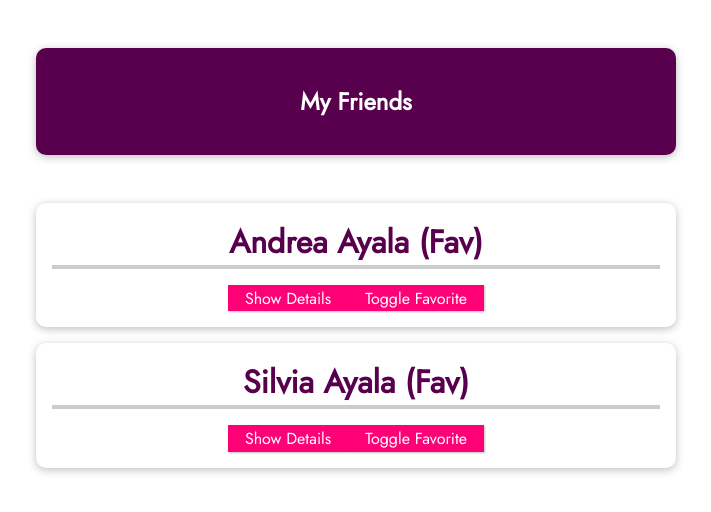
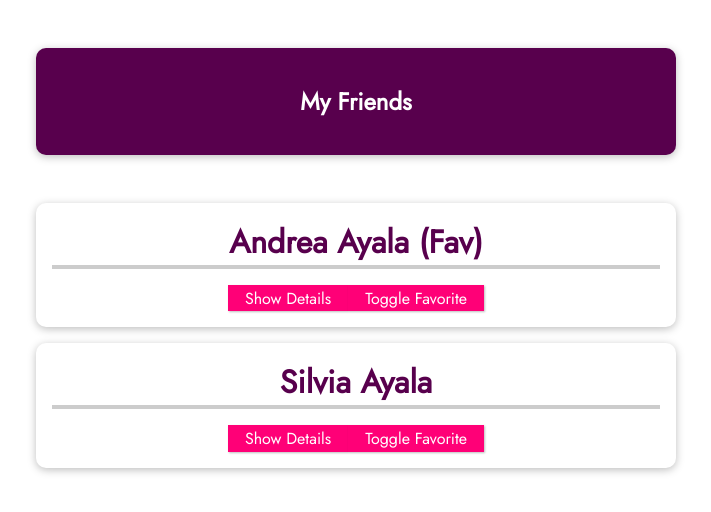
Before and after one commit to andreayalad/VueProjects, a Vue app in the folder App2/: page / in a window 1280 px wide. Shown: the top 512 px of the page, without its empty margins (284-995 px from the left). Built offline with nearby package versions, Linux system fonts and the light colour scheme.

Commit message:
emmiting custom events

```diff
--- a/App2/src/App.vue
+++ b/App2/src/App.vue
@@ -5,10 +5,12 @@
       <friend-contact
         v-for="friend in friends"
         :key="friend.id"
+        :id="friend.id"
         :name="friend.name"
         :phone-number="friend.phone"
         :email-address="friend.email"
-        :is-favorite="true"
+        :is-favorite="friend.isFavorite"
+        @toggle-favorite="toggleFavoriteStatus"
       >
       </friend-contact>
     </ul>
@@ -23,19 +25,29 @@
     return {
       friends: [
         {
-          id: 1,
-          name: "Andrea Ayala",
-          phone: "7225-3923",
-          email: "andreaayala@gmail.com",
+          id: 'one',
+          name: 'Andrea Ayala',
+          phone: '7225-3923',
+          email: 'andreaayala@gmail.com',
+          isFavorite: true,
         },
         {
-          id: 2,
-          name: "Silvia Ayala",
-          phone: "7455-3923",
-          email: "silayala@gmail.com",
+          id: 'two',
+          name: 'Silvia Ayala',
+          phone: '7455-3923',
+          email: 'silayala@gmail.com',
+          isFavorite: false,
         },
       ],
     };
+  },
+  methods: {
+    toggleFavoriteStatus(friendId) {
+      const identifiedFriend = this.friends.find(
+        (friend) => friend.id === friendId
+      );
+      identifiedFriend.isFavorite = !identifiedFriend.isFavorite;
+    },
   },
 };
 </script>
--- a/App2/src/Components/FriendContact.vue
+++ b/App2/src/Components/FriendContact.vue
@@ -1,6 +1,6 @@
 <template>
   <li>
-    <h2>{{ name }} {{ friendIsFavorite ? '(Fav)' : '' }}</h2>
+    <h2>{{ name }} {{ isFavorite ? '(Fav)' : '' }}</h2>
     <button @click="toggleDetails">
       {{ detailsAreVisible ? "Hide" : "Show" }} Details
     </button>
@@ -16,6 +16,10 @@
 export default {
  // props: ['name', 'phoneNumber', 'emailAddress', 'isFavorite'],
  props:{
+   id:{
+     type: String,
+     required: true
+   },
    name: {
      type: String,
      required: true
@@ -39,8 +43,7 @@
  },
   data() {
     return {
-      detailsAreVisible: false,
-      friendIsFavorite: this.isFavorite,
+      detailsAreVisible: false
     };
   },
   methods: {
@@ -48,7 +51,7 @@
       this.detailsAreVisible = !this.detailsAreVisible;
     },
     toggleFavorites() {
-      this.friendIsFavorite = !this.friendIsFavorite
+      this.$emit('toggle-favorite', this.id);
       }
     },
   }
```
